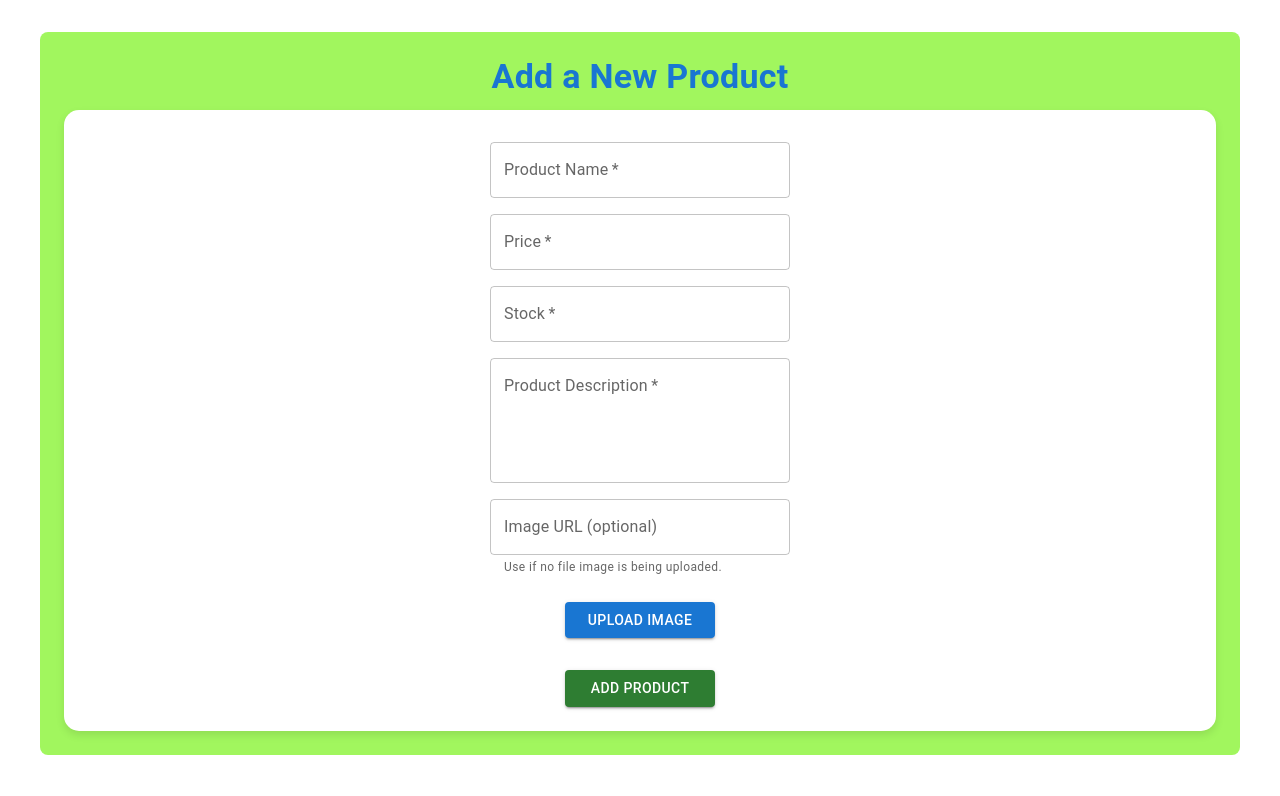
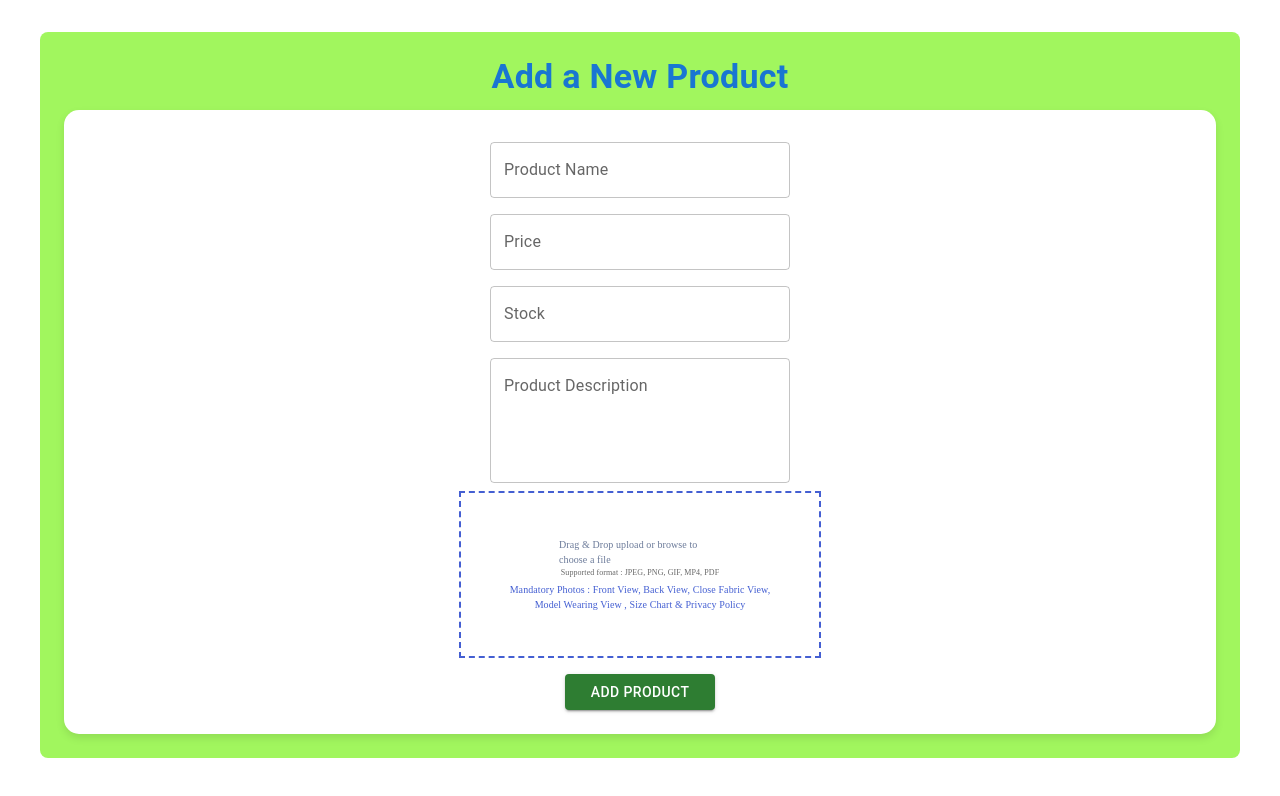
Before and after one commit to D3vxc/sparkFitness.github.io, a React (Create React App) app: page /addProduct in a window 1280 px wide. Shown: the top 796 px of the page. Built offline with nearby package versions, Linux system fonts and the light colour scheme.

Commit message:
admin dashboard changes

```diff
--- a/src/AdminComponents/AddProduct.jsx
+++ b/src/AdminComponents/AddProduct.jsx
@@ -1,78 +1,66 @@
-import React, { useState } from "react";
+import { React, useRef, useState } from "react";
+import { useForm } from "react-hook-form";
+import { zodResolver } from "@hookform/resolvers/zod";
+import { z } from "zod";
+import axios from "axios";
 import { Box, TextField, Button, Typography, Container } from "@mui/material";
+import { useNavigate } from "react-router-dom";
+
+const productSchema = z.object({
+  name: z.string().min(1, "Product name is required."),
+  price: z.number().min(0, "Price must be a positive number."),
+  stock: z.number().min(0, "Stock must be a positive number."),
+  description: z.string().min(1, "Product description is required."),
+  imageFile: z.any(), // For file inputs, validation can be customized
+});
 
 function AddProduct() {
-  const [formData, setFormData] = useState({
-    name: "",
-    price: "",
-    stock: "",
-    description: "",
-    image: "", // This will store the base64 encoded image
+  const inputRef = useRef();
+  const [image, setImage] = useState(null);
+  const navigate = useNavigate();
+  const {
+    register,
+    handleSubmit,
+    watch,
+    setValue,
+    reset,
+    formState: { errors },
+  } = useForm({
+    resolver: zodResolver(productSchema),
   });
 
-  const [error, setError] = useState({
-    name: false,
-    price: false,
-    stock: false,
-    description: false,
-    image: false,
-  });
-
-  const handleChange = (e) => {
-    const { name, value } = e.target;
-    setFormData((prevState) => ({
-      ...prevState,
-      [name]: value,
-    }));
-    setError((prevState) => ({ ...prevState, [name]: false }));
+  const handleDragOver = (event) => {
+    event.preventDefault();
   };
 
-  const handleImageChange = (e) => {
-    const file = e.target.files[0];
-    if (file) {
-      const reader = new FileReader();
-      reader.onloadend = () => {
-        setFormData((prevState) => ({
-          ...prevState,
-          image: reader.result, // Stores the image as base64
-        }));
-      };
-      reader.readAsDataURL(file);
-      setError((prevState) => ({ ...prevState, image: false }));
-    }
+  const handleDrop = (event) => {
+    event.preventDefault();
+    setImage(event.dataTransfer.files);
   };
 
-  const validateForm = () => {
-    const newError = {
-      name: !formData.name.trim(),
-      price: !formData.price.trim(),
-      stock: !formData.stock.trim(),
-      description: !formData.description.trim(),
-      image: formData.image === "", // Checks if the image string is empty
-    };
-    setError(newError);
-    return Object.values(newError).every((v) => !v);
-  };
+  const imageFile = watch("imageFile");
+  const onSubmit = async (data) => {
+    console.log("Data here===>", data);
+    const formData = new FormData();
+    formData.append("name", data.name);
+    formData.append("price", data.price.toString());
+    formData.append("stock", data.stock.toString());
+    formData.append("description", data.description);
+    formData.append("image", data?.imageFile[0]);
+    if (data?.imageFile[0]) formData.append("image", data?.imageFile[0]);
 
-  const addProduct = () => {
-    if (validateForm()) {
-      console.log(formData); // Simulate sending data to backend
-      // Reset the form and error state after successful validation/submission
-      setFormData({
-        name: "",
-        price: "",
-        stock: "",
-        description: "",
-        image: "",
+    try {
+      const response = await axios.post("/products/newproducts", formData, {
+        headers: {
+          "Content-Type": "multipart/form-data",
+        },
       });
-      setError({
-        name: false,
-        price: false,
-        stock: false,
-        description: false,
-        image: false,
-      });
-      // Optionally, show a success message or navigate to another view
+      console.log(response.data);
+      reset(); // Reset form fields after successful submission
+      // Handle successful response (e.g., display a success message or redirect)
+    } catch (error) {
+      console.error(error);
+      // Handle error (e.g., display an error message)
     }
   };
 
@@ -90,6 +78,7 @@ function AddProduct() {
       </Typography>
       <Box
         component='form'
+        onSubmit={handleSubmit(onSubmit)}
         sx={{
           display: "flex",
           flexDirection: "column",
@@ -107,89 +96,140 @@ function AddProduct() {
         <TextField
           label='Product Name'
           variant='outlined'
-          name='name'
-          value={formData.name}
-          onChange={handleChange}
-          required
-          error={error.name}
-          helperText={error.name ? "Product name is required." : ""}
+          error={Boolean(errors.name)}
+          helperText={errors.name?.message}
+          {...register("name")}
         />
         <TextField
           label='Price'
           variant='outlined'
-          name='price'
           type='number'
-          value={formData.price}
-          onChange={handleChange}
-          required
-          error={error.price}
-          helperText={error.price ? "Price is required." : ""}
+          error={Boolean(errors.price)}
+          helperText={errors.price?.message}
+          {...register("price", { valueAsNumber: true })}
         />
         <TextField
           label='Stock'
           variant='outlined'
-          name='stock'
           type='number'
-          value={formData.stock}
-          onChange={handleChange}
-          required
-          error={error.stock}
-          helperText={error.stock ? "Stock is required." : ""}
+          error={Boolean(errors.stock)}
+          helperText={errors.stock?.message}
+          {...register("stock", { valueAsNumber: true })}
         />
         <TextField
           label='Product Description'
           variant='outlined'
-          name='description'
           multiline
           rows={4}
-          value={formData.description}
-          onChange={handleChange}
-          required
-          error={error.description}
-          helperText={
-            error.description ? "Product description is required." : ""
-          }
+          error={Boolean(errors.description)}
+          helperText={errors.description?.message}
+          {...register("description")}
         />
-        <TextField
-          label='Image URL (optional)'
-          variant='outlined'
-          name='imageUrl'
-          value={formData.imageUrl}
-          onChange={(e) => {
-            handleChange(e);
-            // Directly setting the image as the URL entered by the user
-            setFormData((prevState) => ({
-              ...prevState,
-              image: e.target.value,
-            }));
+        <Box
+          sx={{
+            border: "2px dashed #445FD2",
+            background: "#fff",
+            width: "30%",
+            maxWidth: "270px",
+            p: "4%",
+            mx: "auto",
+            position: "relative",
           }}
-          helperText='Use if no file image is being uploaded.'
-        />
-        <Button
-          variant='contained'
-          component='label'
-          sx={{
-            mt: 2,
-            mb: 2,
-            backgroundColor: "primary.main",
-            "&:hover": { backgroundColor: "primary.dark" },
-          }}
+          onDragOver={handleDragOver}
+          onDrop={handleDrop}
         >
-          Upload Image
+          <Box
+            sx={{
+              display: "grid",
+              width: "60%",
+              mx: " auto",
+            }}
+          >
+            <Box
+              sx={{
+                display: "grid",
+                justifyContent: "center",
+                alignItems: "center",
+                tetxAlign: "center",
+              }}
+            >
+              <Box
+                component='img'
+                // src={UploadtoCloud}
+                sx={{
+                  position: "absolute",
+                  left: "5%",
+                  textalign: "center",
+                }}
+              />
+              <Typography
+                onClick={() => inputRef.current.click()}
+                sx={{
+                  fontFamily: "Poppins",
+                  fontStyle: "normal",
+                  fontWeight: 400,
+                  fontSize: "10px",
+                  color: "#6B7A99",
+                  cursor: "pointer",
+                  "&:hover": {
+                    color: "blue",
+                  },
+                  textalign: "center",
+                }}
+              >
+                Drag & Drop upload or browse to choose a file
+              </Typography>
+              <Typography
+                sx={{
+                  fontFamily: "Mulish",
+                  fontStyle: "normal",
+                  fontWeight: 400,
+                  fontSize: "8px",
+                  color: "#676767",
+                  textAlign: "center",
+                }}
+              >
+                Supported format : JPEG, PNG, GIF, MP4, PDF
+              </Typography>
+            </Box>
+          </Box>
+          <Box sx={{ textAlign: "center", mt: "1%" }}>
+            <Typography
+              sx={{
+                fontFamily: "Poppins",
+                fontStyle: "normal",
+                fontWeight: 400,
+                fontSize: {
+                  xl: "10px",
+                  lg: "10px",
+                  md: "10px",
+                  sm: "8px",
+                  xs: "8px",
+                },
+                color: "#445FD2",
+              }}
+            >
+              Mandatory Photos : Front View, Back View, Close Fabric View, Model
+              Wearing View , Size Chart & Privacy Policy
+            </Typography>
+          </Box>
           <input
             type='file'
+            multiple
+            onChange={(event) => setImage(event.target.files)}
             hidden
-            accept='image/*'
-            onChange={handleImageChange}
+            accept='.png,.pdf,.mp4,.jpeg,.gif'
+            ref={inputRef}
           />
-        </Button>
-        {error.image && (
+        </Box>
+
+        {errors.image && (
           <Typography color='error' sx={{ mt: 2, width: "100%" }}>
-            Please upload an image or provide an image URL.
+            {errors.image.message}
           </Typography>
         )}
         <Button
-          onClick={addProduct}
+          type='submit'
           variant='contained'
           color='success'
           sx={{ mt: 2 }}
--- a/src/AdminComponents/AdminDashboard.jsx
+++ b/src/AdminComponents/AdminDashboard.jsx
@@ -1,7 +1,120 @@
-import React from "react";
+import React, { useState } from "react";
+import { Box, Grid, Typography } from "@mui/material";
+import { useFetchAllUsers } from "../components/Hooks/GetAllUsers";
+import logo from "../assets/HomePageImages/Logo.svg";
+// Import your components
+import DashboardComponent from "./DashboardComponent.jsx";
+import UsersComponent from "./UsersComponent.jsx";
+import ProductsComponent from "./ProductsComponent.jsx";
+import ClassesComponent from "./ClassesComponent.jsx";
 
 function AdminDashboard() {
-  return <div> jwekfew</div>;
+  const [currentView, setCurrentView] = useState("Dashboard"); // Default view
+
+  // Function to change view based on clicked item
+  const changeView = (view) => {
+    setCurrentView(view);
+  };
+
+  return (
+    <React.Fragment>
+      <Box
+        sx={{
+          display: "flex",
+          justifyContent: "flex-start",
+          alignItems: "center",
+          padding: "10px",
+          gap: "10px",
+        }}
+      >
+        <Box
+          component='img'
+          src={logo}
+          sx={{ height: "50px", width: "50px" }}
+        />
+        <Typography
+          sx={{
+            fontFamily: "poppins",
+            fontSize: "22px",
+            fontWeight: 800,
+            letterSpacing: "0em",
+            textAlign: "left",
+            cursor: "pointer",
+          }}
+        >
+          Spark Fitness
+        </Typography>
+      </Box>{" "}
+      <Grid container>
+        <Grid
+          item
+          xl={3}
+          lg={3}
+          md={3}
+          sm={6}
+          xs={12}
+          sx={
+            {
+              /* Your styles here */
+            }
+          }
+        >
+          {/* Navigation */}
+          <Box>
+            <Typography onClick={() => changeView("Dashboard")} sx={NavText}>
+              Dashboard
+            </Typography>
+            <Typography onClick={() => changeView("Users")} sx={NavText}>
+              Users
+            </Typography>
+            <Typography onClick={() => changeView("Products")} sx={NavText}>
+              Products
+            </Typography>
+            <Typography onClick={() => changeView("Classes")} sx={NavText}>
+              Classes
+            </Typography>
+          </Box>
+        </Grid>
+        <Grid
+          item
+          xl={9}
+          lg={9}
+          md={9}
+          sm={6}
+          xs={12}
+          sx={
+            {
+              /* Your styles here */
+            }
+          }
+        >
+          {/* Conditional Rendering based on currentView */}
+          {currentView === "Dashboard" && <DashboardComponent />}
+          {currentView === "Users" && <UsersComponent />}
+          {currentView === "Products" && <ProductsComponent />}
+          {currentView === "Classes" && <ClassesComponent />}
+        </Grid>
+      </Grid>
+    </React.Fragment>
+  );
 }
 
 export default AdminDashboard;
+
+const NavText = {
+  fontFamily: "Poppins",
+  fontStyle: "normal",
+  fontWeight: 400,
+  fontSize: {
+    xl: "20px",
+    lg: "20px",
+    md: "20px",
+    sm: "16px",
+    xs: "16px",
+  },
+  color: "#6B7A99",
+  cursor: "pointer",
+  "&:hover": {
+    color: "#000",
+  },
+};
--- /dev/null
+++ b/src/AdminComponents/ClassesComponent.jsx
@@ -0,0 +1,11 @@
+import React from "react";
+
+function ClassesComponent() {
+  return (
+    <React.Fragment>
+      <h1>Classes Component</h1>
+    </React.Fragment>
+  );
+}
+
+export default ClassesComponent;
--- /dev/null
+++ b/src/AdminComponents/DashboardComponent.jsx
@@ -0,0 +1,7 @@
+import React from "react";
+
+function DashboardComponent() {
+  return <React.Fragment>DashboardComponent</React.Fragment>;
+}
+
+export default DashboardComponent;
--- /dev/null
+++ b/src/AdminComponents/ProductsComponent.jsx
@@ -0,0 +1,11 @@
+import React from "react";
+
+function ProductsComponent() {
+  return (
+    <React.Fragment>
+      <h1>Products Component</h1>
+    </React.Fragment>
+  );
+}
+
+export default ProductsComponent;
--- /dev/null
+++ b/src/AdminComponents/UsersComponent.jsx
@@ -0,0 +1,11 @@
+import React from "react";
+
+function UsersComponent() {
+  return (
+    <React.Fragment>
+      <h1>Users Component</h1>
+    </React.Fragment>
+  );
+}
+
+export default UsersComponent;
```
Also changed, not shown: src/AdminComponents/Dashboard.jsx (added, +12 -0 lines).
